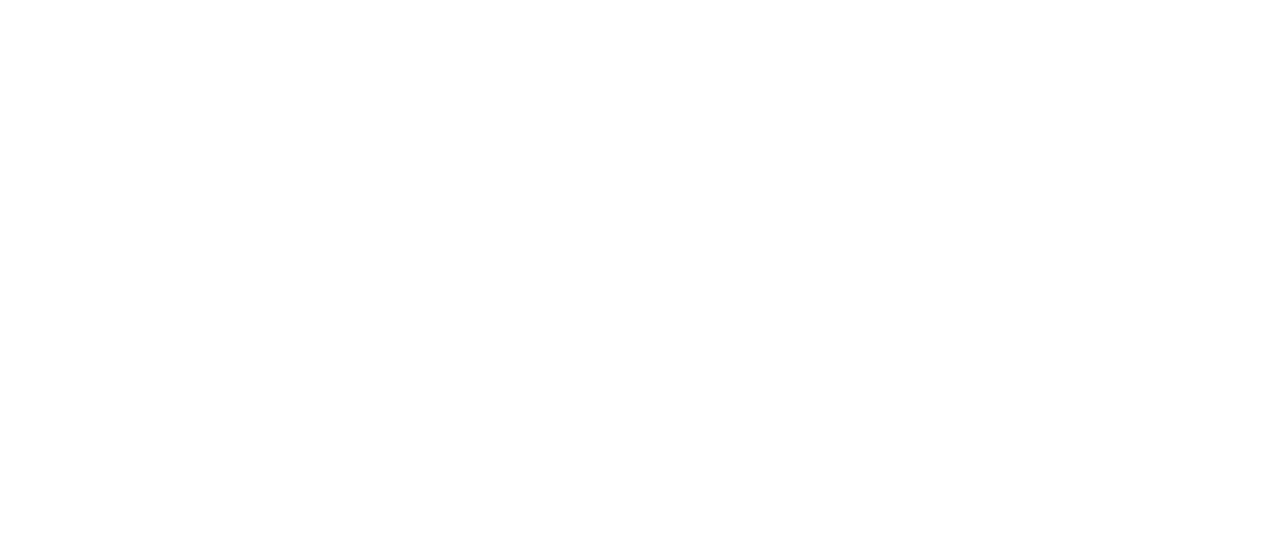
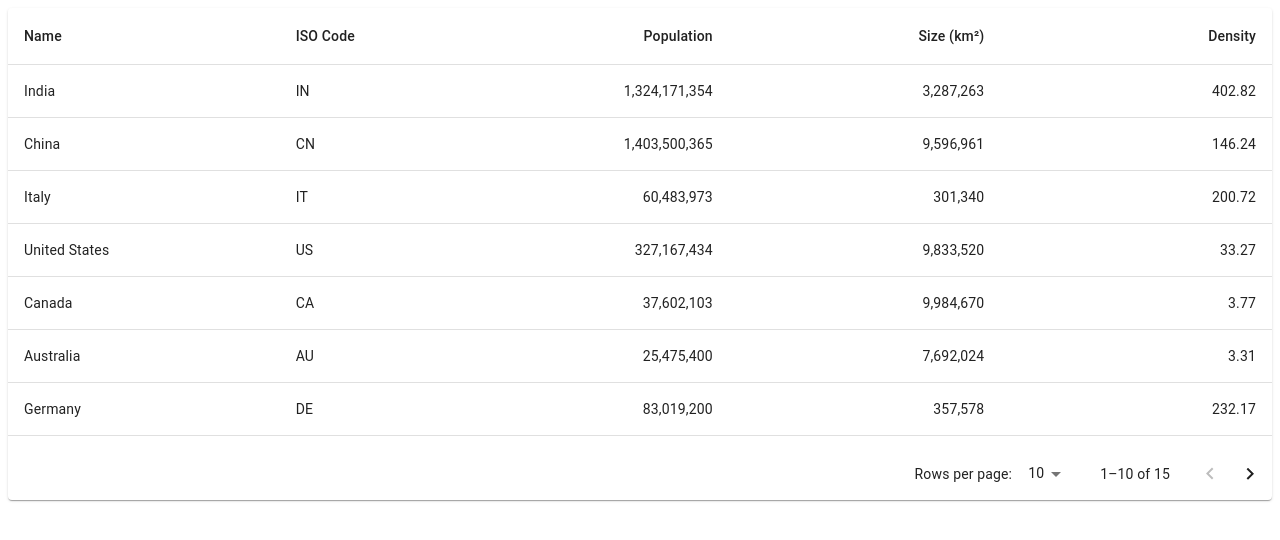
Before and after one commit to ymkim3698/react-app, a React (Create React App) app: page / in a window 1280 px wide. Shown: the top 540 px of the page. Built offline with nearby package versions, Linux system fonts and the light colour scheme.

Commit message:
원본 Board

```diff
--- a/package.json
+++ b/package.json
@@ -39,5 +39,6 @@
       "last 1 firefox version",
       "last 1 safari version"
     ]
-  }
+  },
+  "proxy": "http://localhost:4000"
 }
--- a/src/components/post_board/Board.js
+++ b/src/components/post_board/Board.js
@@ -1,11 +1,123 @@
-import React from 'react';
+import * as React from 'react';
+import Paper from '@mui/material/Paper';
+import Table from '@mui/material/Table';
+import TableBody from '@mui/material/TableBody';
+import TableCell from '@mui/material/TableCell';
+import TableContainer from '@mui/material/TableContainer';
+import TableHead from '@mui/material/TableHead';
+import TablePagination from '@mui/material/TablePagination';
+import TableRow from '@mui/material/TableRow';
 
-const Board = () => {
-  return (
-    <div>
+const columns = [
+  { id: 'name', label: 'Name', minWidth: 170 },
+  { id: 'code', label: 'ISO\u00a0Code', minWidth: 100 },
+  {
+    id: 'population',
+    label: 'Population',
+    minWidth: 170,
+    align: 'right',
+    format: (value) => value.toLocaleString('en-US'),
+  },
+  {
+    id: 'size',
+    label: 'Size\u00a0(km\u00b2)',
+    minWidth: 170,
+    align: 'right',
+    format: (value) => value.toLocaleString('en-US'),
+  },
+  {
+    id: 'density',
+    label: 'Density',
+    minWidth: 170,
+    align: 'right',
+    format: (value) => value.toFixed(2),
+  },
+];
 
-    </div>
-  )
+function createData(name, code, population, size) {
+  const density = population / size;
+  return { name, code, population, size, density };
 }
 
-export default Board;
+const rows = [
+  createData('India', 'IN', 1324171354, 3287263),
+  createData('China', 'CN', 1403500365, 9596961),
+  createData('Italy', 'IT', 60483973, 301340),
+  createData('United States', 'US', 327167434, 9833520),
+  createData('Canada', 'CA', 37602103, 9984670),
+  createData('Australia', 'AU', 25475400, 7692024),
+  createData('Germany', 'DE', 83019200, 357578),
+  createData('Ireland', 'IE', 4857000, 70273),
+  createData('Mexico', 'MX', 126577691, 1972550),
+  createData('Japan', 'JP', 126317000, 377973),
+  createData('France', 'FR', 67022000, 640679),
+  createData('United Kingdom', 'GB', 67545757, 242495),
+  createData('Russia', 'RU', 146793744, 17098246),
+  createData('Nigeria', 'NG', 200962417, 923768),
+  createData('Brazil', 'BR', 210147125, 8515767),
+];
+
+export default function Board() {
+  const [page, setPage] = React.useState(0);
+  const [rowsPerPage, setRowsPerPage] = React.useState(10);
+
+  const handleChangePage = (event, newPage) => {
+    setPage(newPage);
+  };
+
+  const handleChangeRowsPerPage = (event) => {
+    setRowsPerPage(+event.target.value);
+    setPage(0);
+  };
+
+  return (
+    <Paper sx={{ width: '100%', overflow: 'hidden' }}>
+      <TableContainer sx={{ maxHeight: 440 }}>
+        <Table stickyHeader aria-label="sticky table">
+          <TableHead>
+            <TableRow>
+              {columns.map((column) => (
+                <TableCell
+                  key={column.id}
+                  align={column.align}
+                  style={{ minWidth: column.minWidth }}
+                >
+                  {column.label}
+                </TableCell>
+              ))}
+            </TableRow>
+          </TableHead>
+          <TableBody>
+            {rows
+              .slice(page * rowsPerPage, page * rowsPerPage + rowsPerPage)
+              .map((row) => {
+                return (
+                  <TableRow hover role="checkbox" tabIndex={-1} key={row.code}>
+                    {columns.map((column) => {
+                      const value = row[column.id];
+                      return (
+                        <TableCell key={column.id} align={column.align}>
+                          {column.format && typeof value === 'number'
+                            ? column.format(value)
+                            : value}
+                        </TableCell>
+                      );
+                    })}
+                  </TableRow>
+                );
+              })}
+          </TableBody>
+        </Table>
+      </TableContainer>
+      <TablePagination
+        rowsPerPageOptions={[10, 25, 100]}
+        component="div"
+        count={rows.length}
+        rowsPerPage={rowsPerPage}
+        page={page}
+        onPageChange={handleChangePage}
+        onRowsPerPageChange={handleChangeRowsPerPage}
+      />
+    </Paper>
+  );
+}
```
Also changed, not shown: 1 other file (tests, documents, lock files or other folders).
